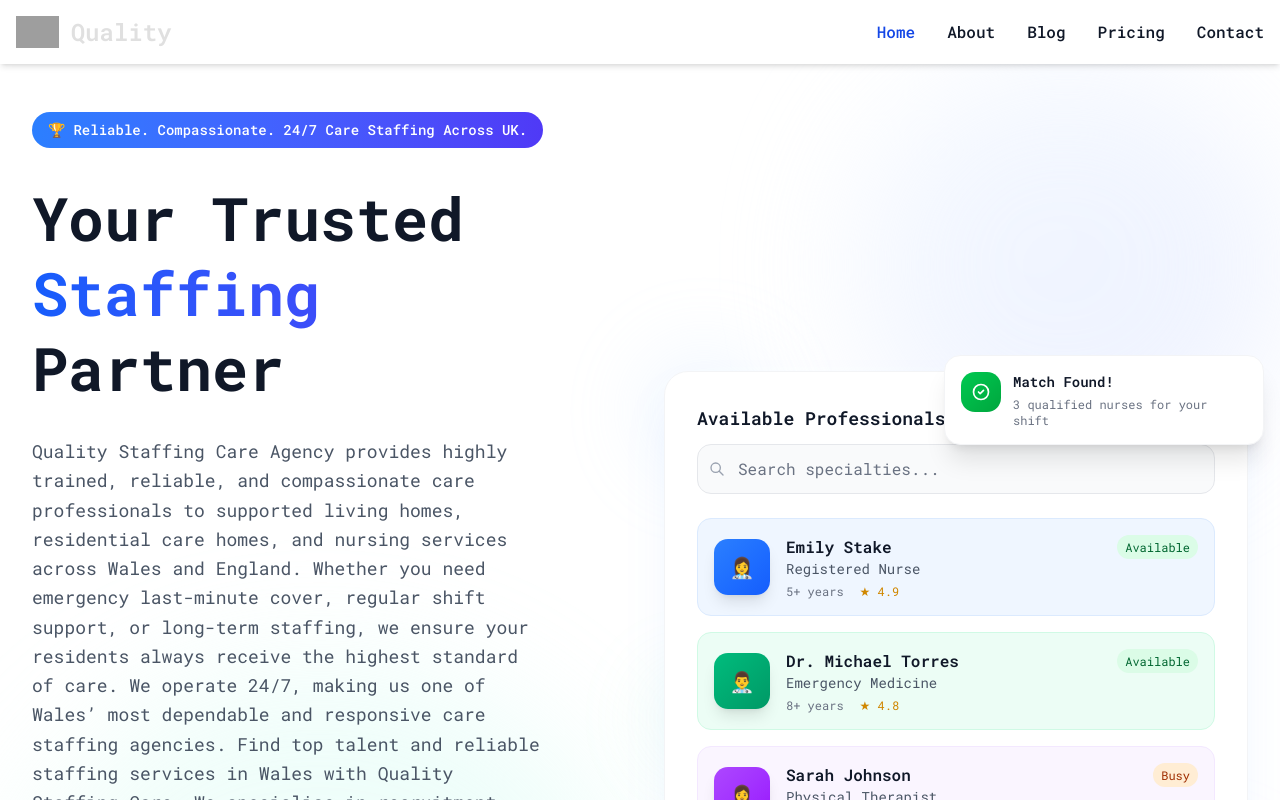
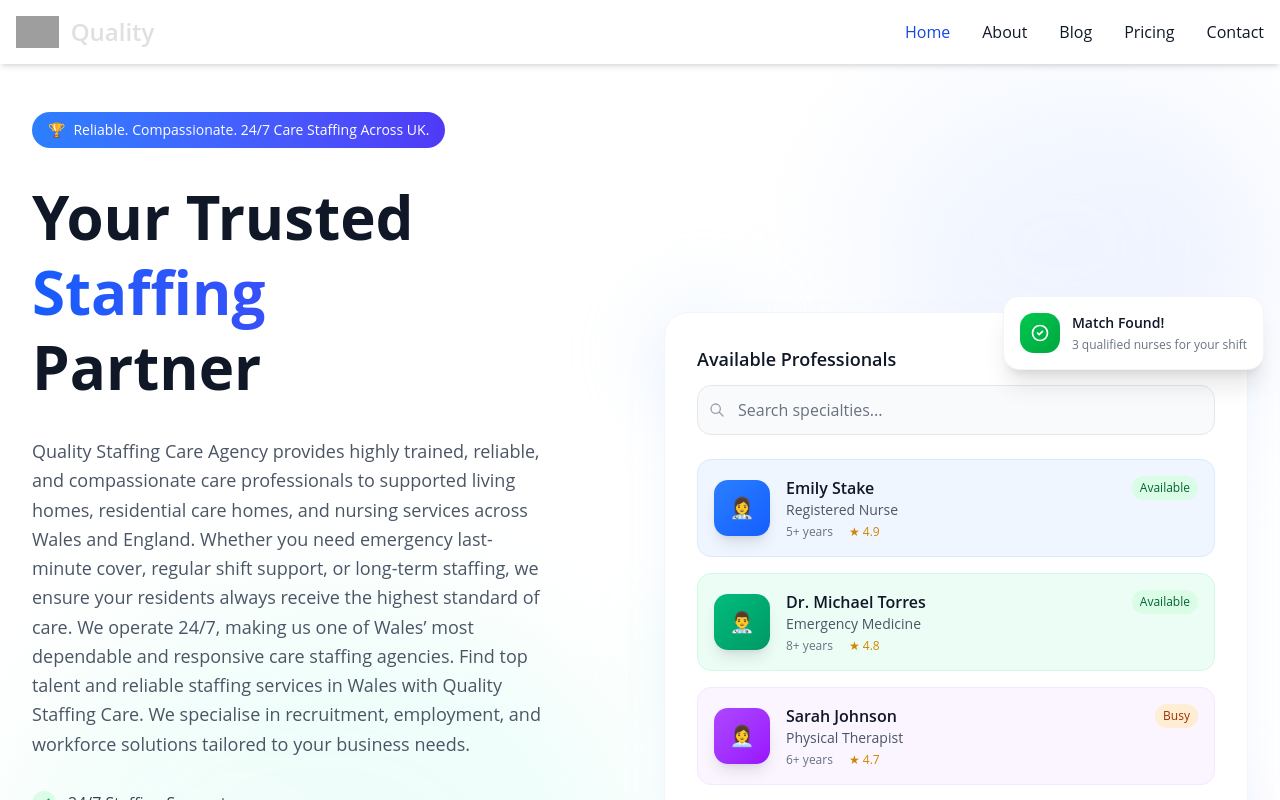
Before and after one commit to Olamigoke10/Quality-Staff, a React (Vite) app: page / in a window 1280 px wide. Shown: the top 800 px of the page. Built offline with nearby package versions, Linux system fonts and the light colour scheme; grey boxes are pictures that could not be loaded.

Commit message:
Changed font

```diff
--- a/src/index.css
+++ b/src/index.css
@@ -5,7 +5,7 @@
 @custom-variant dark (&:is(.dark *));
 
 body {
-  font-family: 'Roboto Mono', monospace;
+  font-family: 'Open Sans', monospace;
   background-color: #0f172a; /* Dark background */
   color: #e0e0e0; /* Light text color */
   margin: 0;
```
